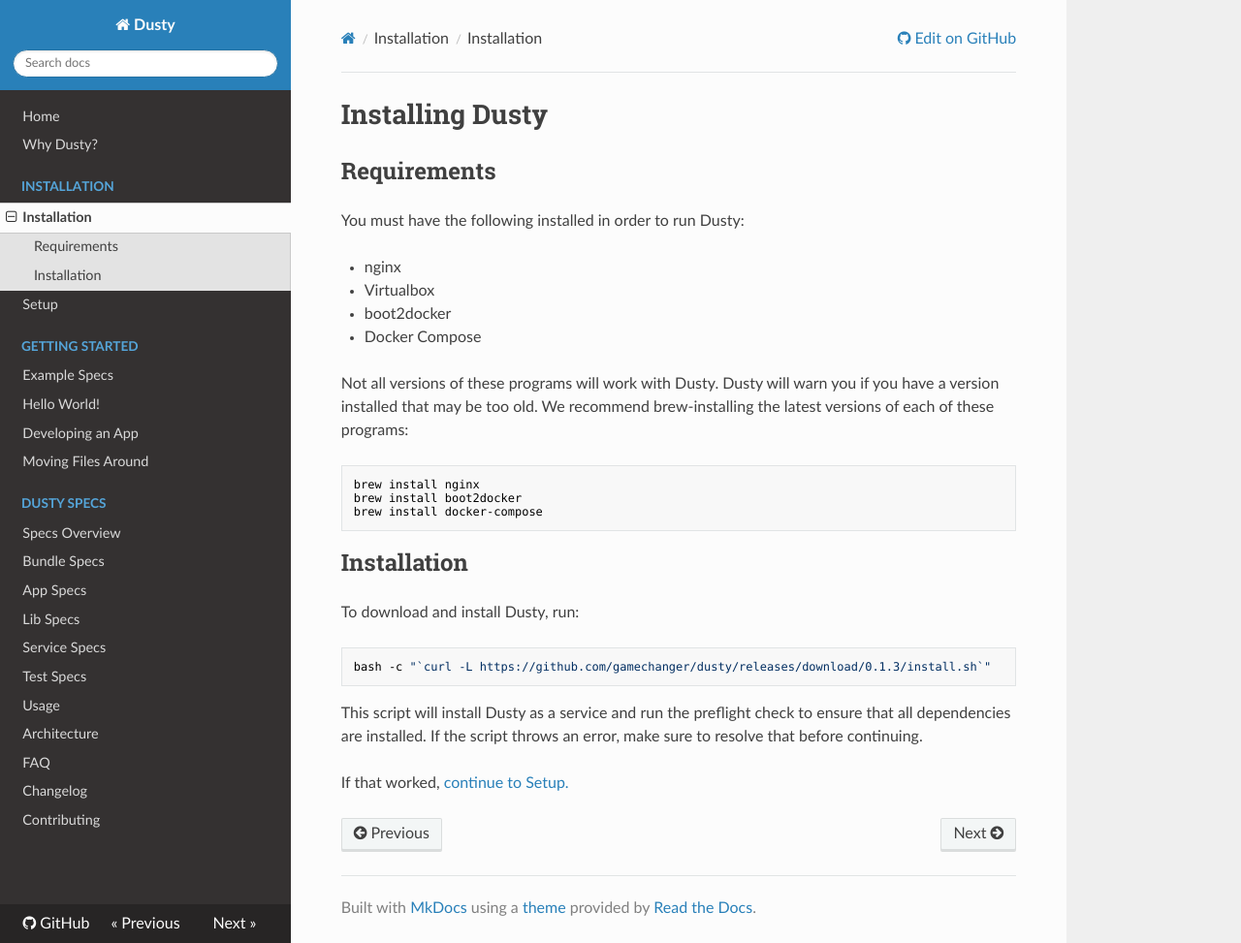
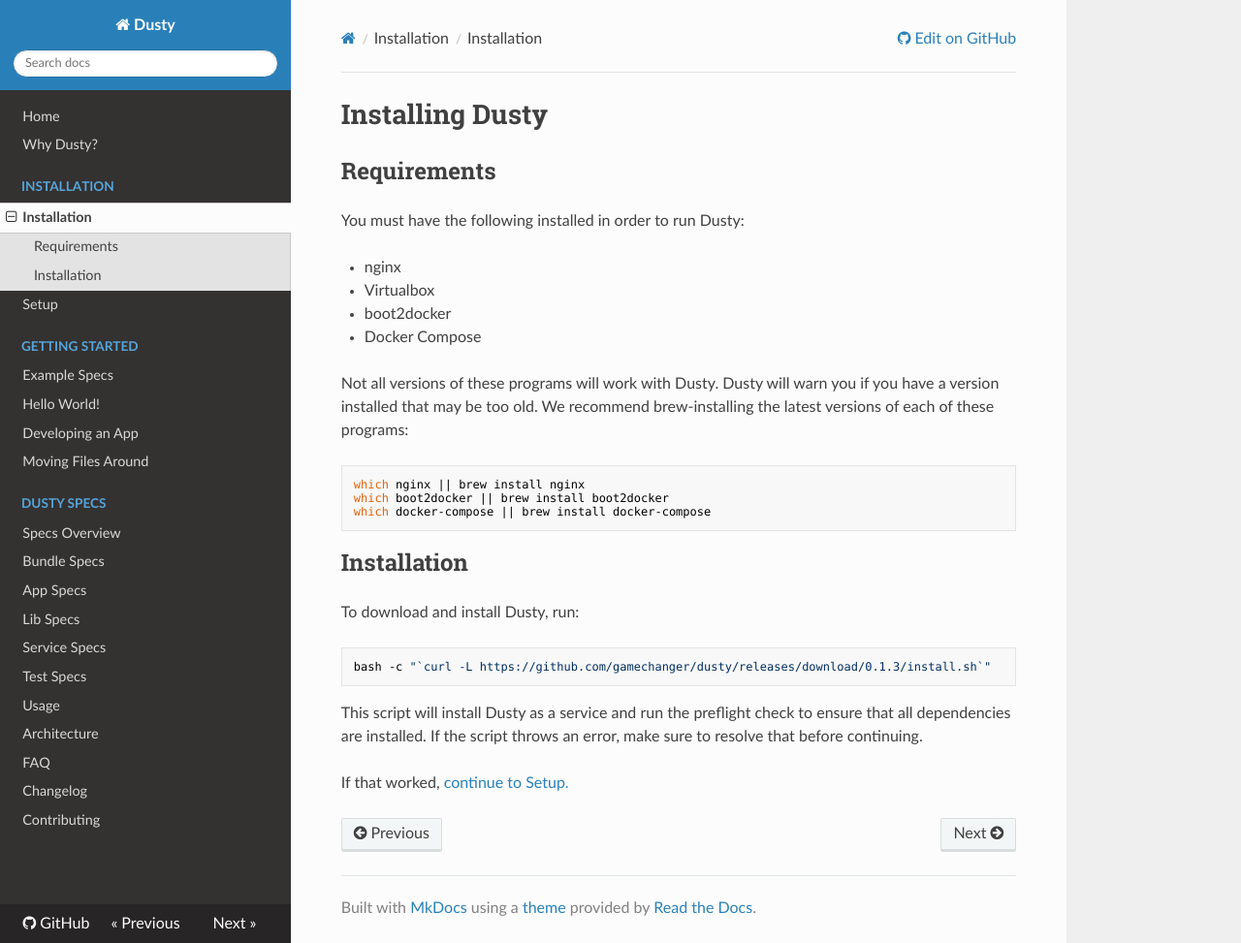
Before and after one commit to gamechanger/dusty, an MkDocs documentation site: the page built from docs/installation.md, in a window 1280 px wide and 973 px high. Shown: the whole window at 97% size. Built offline with MkDocs 1.6.1, drawn with Linux system fonts in a browser that asks for light colours; nearby versions of some CDN libraries; old or Windows-style settings are respelled for this version of MkDocs.

Commit message:
Protect copy-pasters from themselves

````diff
--- a/docs/installation.md
+++ b/docs/installation.md
@@ -13,9 +13,9 @@
 We recommend brew-installing the latest versions of each of these
 programs:
 ```
-brew install nginx
-brew install boot2docker
-brew install docker-compose
+which nginx || brew install nginx
+which boot2docker || brew install boot2docker
+which docker-compose || brew install docker-compose
 ```
 
 ## Installation
````
